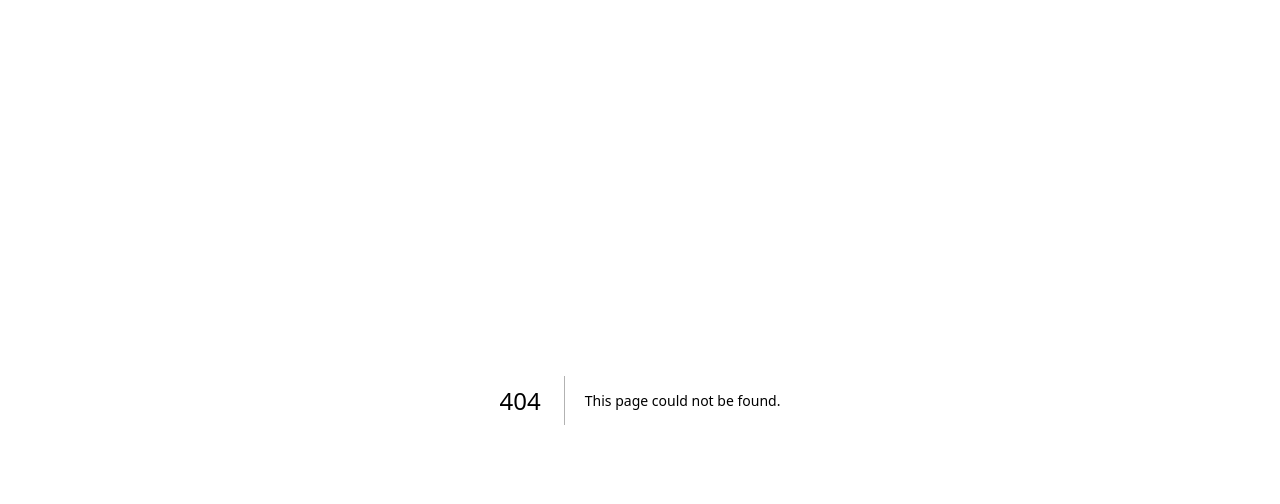
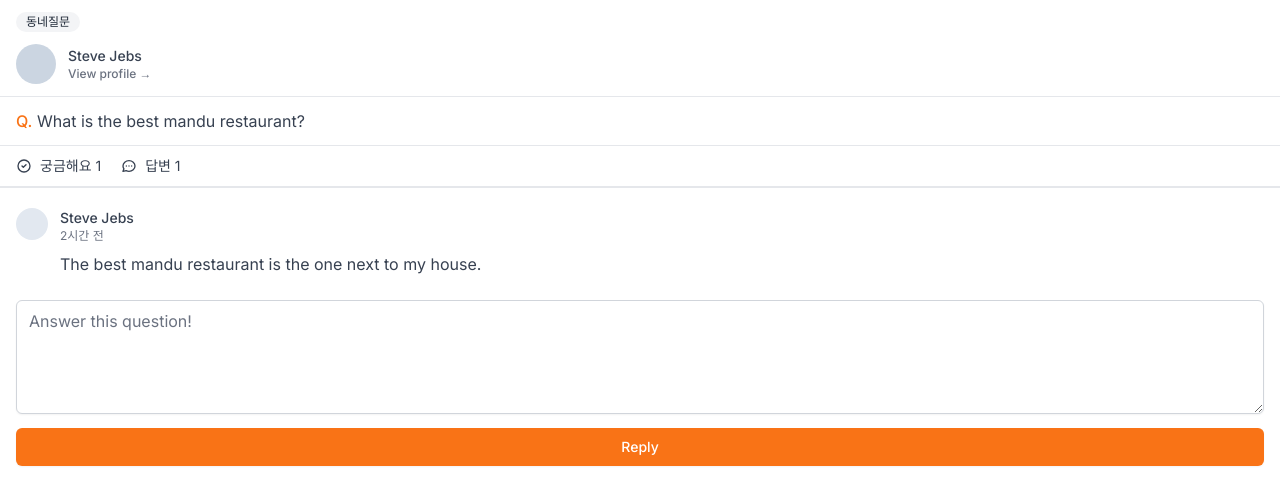
Before and after one commit to beom-jun-kim/tailwindCSS-practice, a Next.js app: page /community/1 in a window 1280 px wide. Before the commit this address had no page. Shown: the top 504 px of the page. Built offline with nearby package versions, Linux system fonts and the light colour scheme.

Commit message:
community

```diff
--- /dev/null
+++ b/app/community/[id]/page.tsx
@@ -0,0 +1,88 @@
+import type { NextPage } from "next";
+
+const CommunityPostDetail: NextPage = () => {
+  return (
+    <div>
+      <span className="inline-flex my-3 ml-4 items-center px-2.5 py-0.5 rounded-full text-xs font-medium bg-gray-100 text-gray-800">
+        동네질문
+      </span>
+      <div className="flex mb-3 px-4 cursor-pointer pb-3  border-b items-center space-x-3">
+        <div className="w-10 h-10 rounded-full bg-slate-300" />
+        <div>
+          <p className="text-sm font-medium text-gray-700">Steve Jebs</p>
+          <p className="text-xs font-medium text-gray-500">
+            View profile &rarr;
+          </p>
+        </div>
+      </div>
+      <div>
+        <div className="mt-2 px-4 text-gray-700">
+          <span className="text-orange-500 font-medium">Q.</span> What is the
+          best mandu restaurant?
+        </div>
+        <div className="flex px-4 space-x-5 mt-3 text-gray-700 py-2.5 border-t border-b-[2px]  w-full">
+          <span className="flex space-x-2 items-center text-sm">
+            <svg
+              className="w-4 h-4"
+              fill="none"
+              stroke="currentColor"
+              viewBox="0 0 24 24"
+              xmlns="http://www.w3.org/2000/svg"
+            >
+              <path
+                strokeLinecap="round"
+                strokeLinejoin="round"
+                strokeWidth="2"
+                d="M9 12l2 2 4-4m6 2a9 9 0 11-18 0 9 9 0 0118 0z"
+              ></path>
+            </svg>
+            <span>궁금해요 1</span>
+          </span>
+          <span className="flex space-x-2 items-center text-sm">
+            <svg
+              className="w-4 h-4"
+              fill="none"
+              stroke="currentColor"
+              viewBox="0 0 24 24"
+              xmlns="http://www.w3.org/2000/svg"
+            >
+              <path
+                strokeLinecap="round"
+                strokeLinejoin="round"
+                strokeWidth="2"
+                d="M8 12h.01M12 12h.01M16 12h.01M21 12c0 4.418-4.03 8-9 8a9.863 9.863 0 01-4.255-.949L3 20l1.395-3.72C3.512 15.042 3 13.574 3 12c0-4.418 4.03-8 9-8s9 3.582 9 8z"
+              ></path>
+            </svg>
+            <span>답변 1</span>
+          </span>
+        </div>
+      </div>
+      <div className="px-4 my-5 space-y-5">
+        <div className="flex items-start space-x-3">
+          <div className="w-8 h-8 bg-slate-200 rounded-full" />
+          <div>
+            <span className="text-sm block font-medium text-gray-700">
+              Steve Jebs
+            </span>
+            <span className="text-xs text-gray-500 block ">2시간 전</span>
+            <p className="text-gray-700 mt-2">
+              The best mandu restaurant is the one next to my house.
+            </p>
+          </div>
+        </div>
+      </div>
+      <div className="px-4">
+        <textarea
+          className="mt-1 shadow-sm w-full focus:ring-orange-500 rounded-md border-gray-300 focus:border-orange-500 "
+          rows={4}
+          placeholder="Answer this question!"
+        />
+        <button className="mt-2 w-full bg-orange-500 hover:bg-orange-600 text-white py-2 px-4 border border-transparent rounded-md shadow-sm text-sm font-medium focus:ring-2 focus:ring-offset-2 focus:ring-orange-500 focus:outline-none ">
+          Reply
+        </button>
+      </div>
+    </div>
+  );
+};
+
+export default CommunityPostDetail;
--- /dev/null
+++ b/app/community/page.tsx
@@ -0,0 +1,76 @@
+import type { NextPage } from "next";
+
+const Community: NextPage = () => {
+  return (
+    <div className="py-10 space-y-8">
+      {[1, 2, 3, 4, 5, 6].map((_, i) => (
+        <div key={i} className="flex cursor-pointer flex-col items-start">
+          <span className="flex ml-4 items-center px-2.5 py-0.5 rounded-full text-xs font-medium bg-gray-100 text-gray-800">
+            동네질문
+          </span>
+          <div className="mt-2 px-4 text-gray-700">
+            <span className="text-orange-500 font-medium">Q.</span> 맥북 충전기는 얼마정도에요?
+          </div>
+          <div className="mt-5 px-4 flex items-center justify-between w-full text-gray-500 font-medium text-xs">
+            <span>범준</span>
+            <span>18시간 전</span>
+          </div>
+          <div className="flex px-4 space-x-5 mt-3 text-gray-700 py-2.5 border-t border-b-[2px]  w-full">
+            <span className="flex space-x-2 items-center text-sm">
+              <svg
+                className="w-4 h-4"
+                fill="none"
+                stroke="currentColor"
+                viewBox="0 0 24 24"
+                xmlns="http://www.w3.org/2000/svg"
+              >
+                <path
+                  strokeLinecap="round"
+                  strokeLinejoin="round"
+                  strokeWidth="2"
+                  d="M9 12l2 2 4-4m6 2a9 9 0 11-18 0 9 9 0 0118 0z"
+                ></path>
+              </svg>
+              <span>궁금해요 1</span>
+            </span>
+            <span className="flex space-x-2 items-center text-sm">
+              <svg
+                className="w-4 h-4"
+                fill="none"
+                stroke="currentColor"
+                viewBox="0 0 24 24"
+                xmlns="http://www.w3.org/2000/svg"
+              >
+                <path
+                  strokeLinecap="round"
+                  strokeLinejoin="round"
+                  strokeWidth="2"
+                  d="M8 12h.01M12 12h.01M16 12h.01M21 12c0 4.418-4.03 8-9 8a9.863 9.863 0 01-4.255-.949L3 20l1.395-3.72C3.512 15.042 3 13.574 3 12c0-4.418 4.03-8 9-8s9 3.582 9 8z"
+                ></path>
+              </svg>
+              <span>답변 1</span>
+            </span>
+          </div>
+        </div>
+      ))}
+      <button className="fixed hover:bg-orange-500 transition-colors cursor-pointer  bottom-24 right-5 shadow-xl bg-orange-400 rounded-full p-4 text-white">
+        <svg
+          className="w-6 h-6"
+          fill="none"
+          stroke="currentColor"
+          viewBox="0 0 24 24"
+          xmlns="http://www.w3.org/2000/svg"
+        >
+          <path
+            strokeLinecap="round"
+            strokeLinejoin="round"
+            strokeWidth="2"
+            d="M15.232 5.232l3.536 3.536m-2.036-5.036a2.5 2.5 0 113.536 3.536L6.5 21.036H3v-3.572L16.732 3.732z"
+          ></path>
+        </svg>
+      </button>
+    </div>
+  );
+};
+
+export default Community;
```
